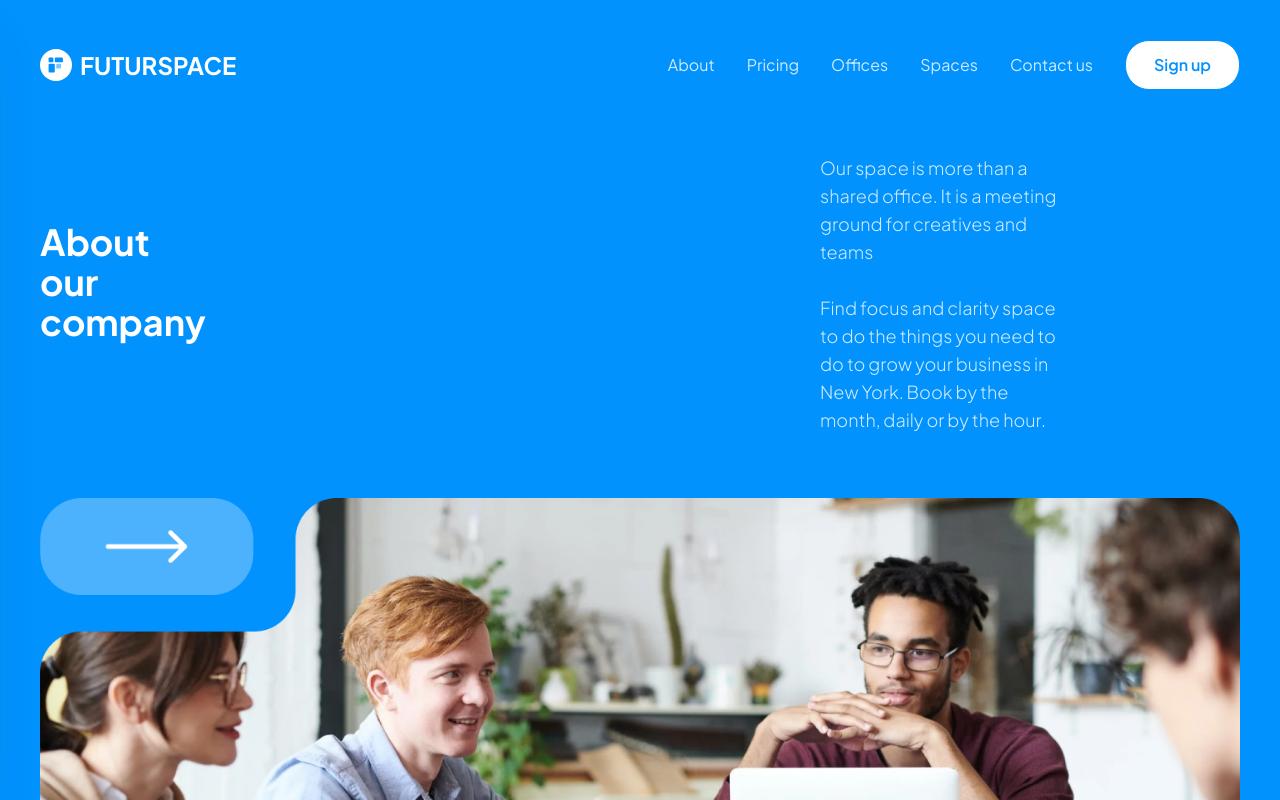
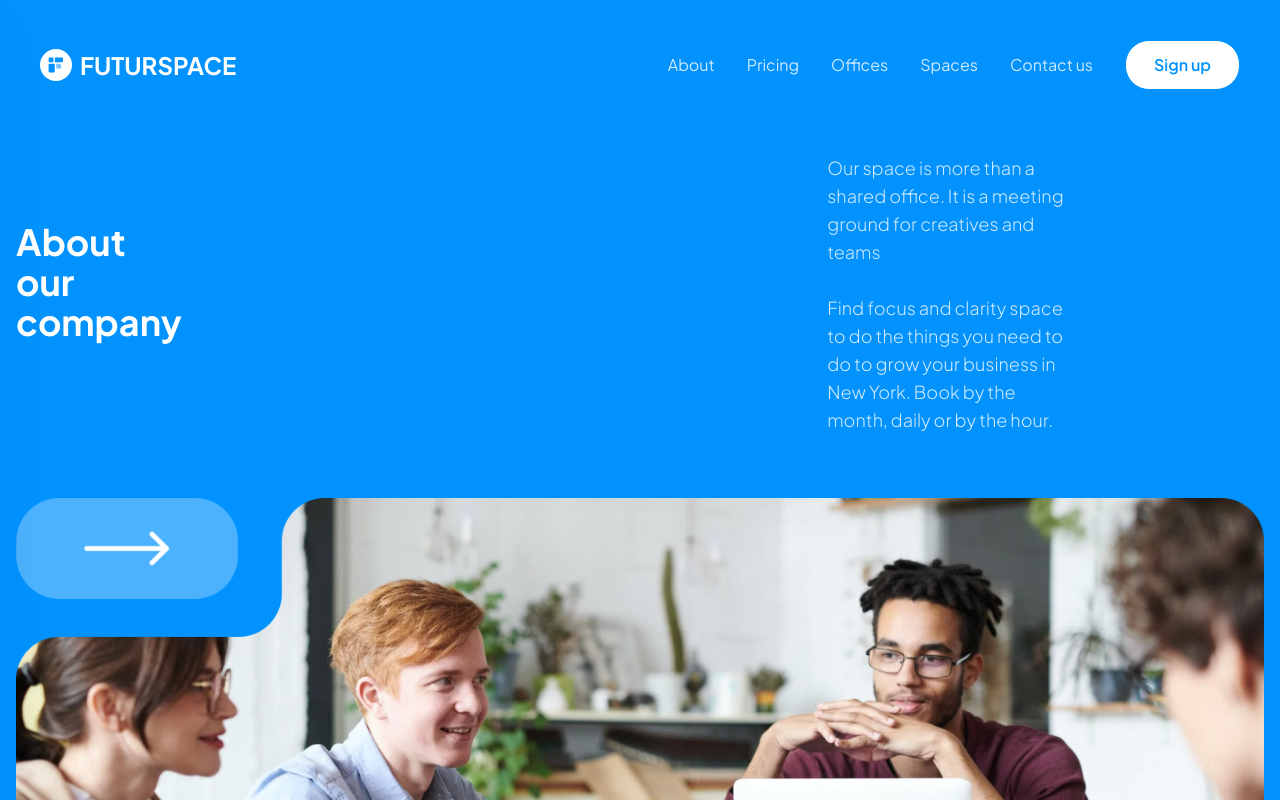
Before and after one commit to raymondtju/futurspace, a React (Vite) app: page /about in a window 1280 px wide. Shown: the top 800 px of the page. Built offline with nearby package versions, Linux system fonts and the light colour scheme.

Commit message:
style: lower padding cont

```diff
--- a/src/index.css
+++ b/src/index.css
@@ -48,6 +48,6 @@
 
 @layer components {
   .cont {
-    @apply max-w-7xl px-10 mx-auto
+    @apply max-w-7xl px-4 mx-auto;
   }
 }
```
